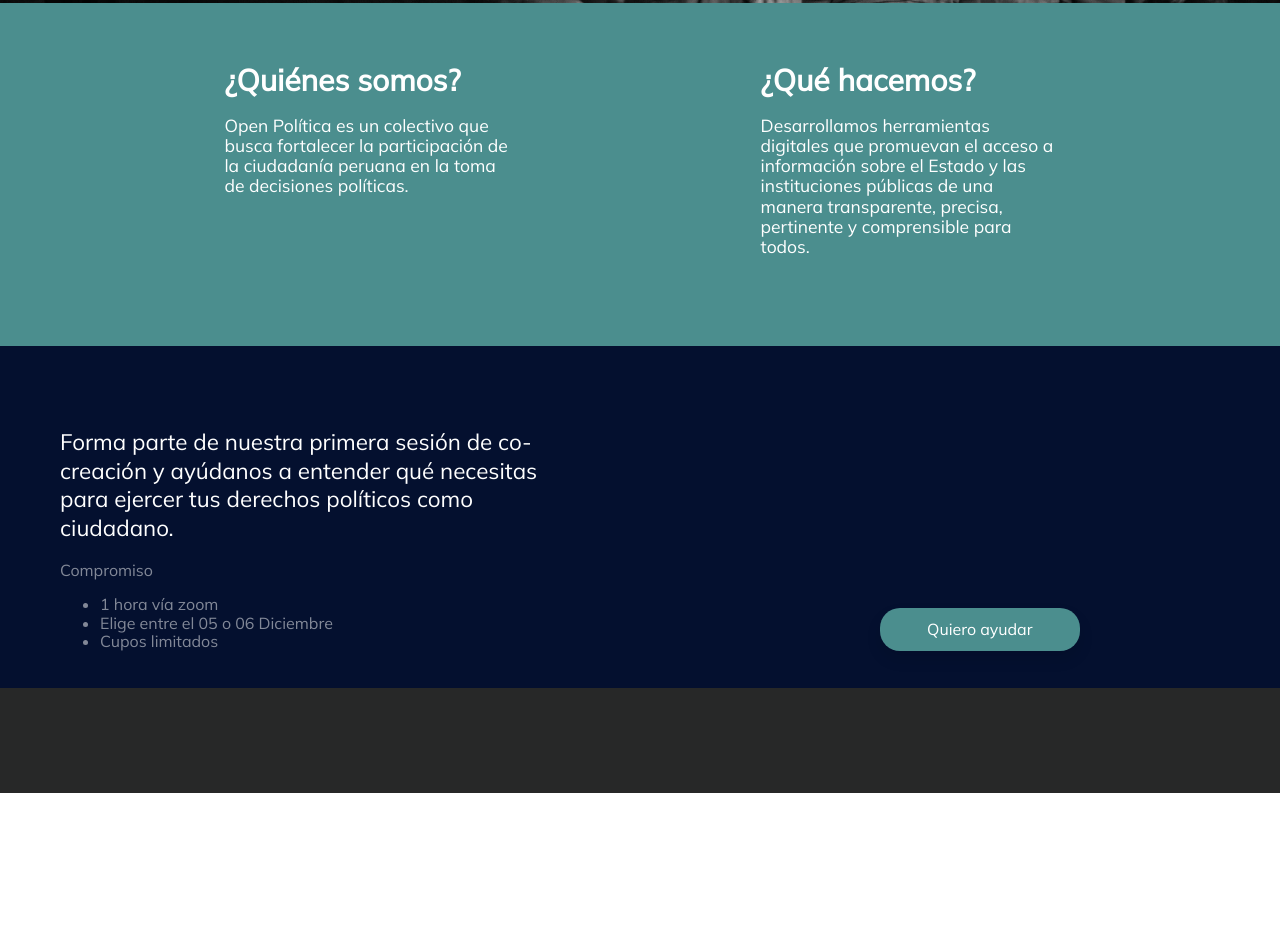
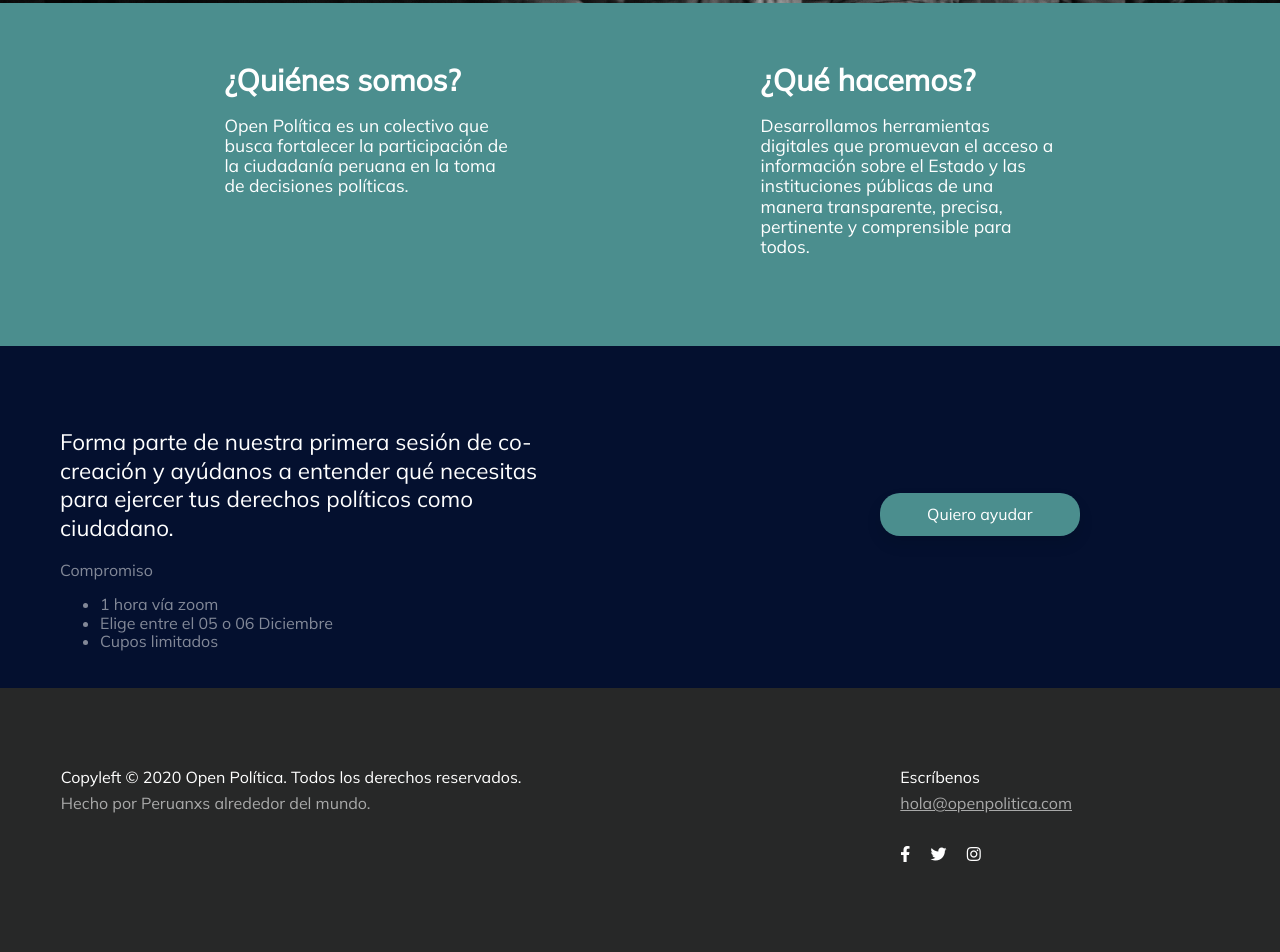
Before and after one commit to openpolitica/openpolitica.com, a website: page index.html in a window 1280 px wide. Shown: the part 582-1534 px from the top of the page. Before the commit the page ends 1375 px from the top, so only its background shows below. Drawn offline with nearby package versions, Linux system fonts and the light colour scheme.

Commit message:
Agrega footer

```diff
--- a/index.css
+++ b/index.css
@@ -162,7 +162,7 @@
 .call-to-action .want-to-help {
   position: absolute;
   right: 12.5rem;
-  top: 16.375rem;
+  top: 9.2rem;
 }
 
 @media (max-width: 425px) {
@@ -179,9 +179,47 @@
 footer {
   background: #272828;
   color: white;
-  height: 6.5625rem;
+  display: flex;
+  height: 16.5rem;
+  justify-content: space-between;
+  padding: 5rem 13rem 0 3.8rem;
 }
 
-footer .logo-icon {
-  height: 100px;
+@media (max-width: 425px) {
+  footer {
+    display: block;
+    height: auto;
+    padding: 2.5rem 0 2.5rem 1.5rem;
+  }
 }
+
+footer p {
+  margin: 0;
+}
+
+footer .signature {
+  margin-top: .5rem;
+  opacity: .6;
+}
+
+@media (max-width: 425px) {
+  footer .social {
+    margin-top: 2rem;
+  }
+}
+
+footer .email {
+  margin-top: .5rem;
+  opacity: .6;
+  text-decoration: underline;
+}
+
+footer .networks {
+  margin-top: 2rem;
+}
+
+footer .networks a {
+  color: white;
+  margin-right: 1rem;
+  text-decoration: none;
+}
--- a/index.html
+++ b/index.html
@@ -10,6 +10,7 @@
     />
     <link rel="preconnect" href="https://fonts.gstatic.com" />
     <link href="https://fonts.googleapis.com/css2?family=Mulish&display=swap" rel="stylesheet" />
+    <link rel="stylesheet" href="https://cdnjs.cloudflare.com/ajax/libs/font-awesome/5.15.1/css/all.min.css">
     <link rel="stylesheet" href="index.css" />
   </head>
   <body>
@@ -53,7 +54,25 @@
       <a href="//odpolitica.typeform.com/to/gzf9rIm5" class="want-to-help">Quiero ayudar</a>
     </section>
     <footer>
-
+      <div class="license">
+        <p class="copyleft">Copyleft © 2020 Open Política. Todos los derechos reservados.</p>
+        <p class="signature">Hecho por Peruanxs alrededor del mundo.</p>
+      </div>
+      <div class="social">
+        <p class="write-to-us">Escríbenos</p>
+        <p class="email">hola@openpolitica.com</p>
+        <div class="networks">
+          <a href="//facebook.com">
+            <i class="fab fa-facebook-f"></i>
+          </a>
+          <a href="//twitter.com/openpolitica">
+            <i class="fab fa-twitter"></i>
+          </a>
+          <a href="//instagram.com/open.politica">
+            <i class="fab fa-instagram"></i>
+          </a>
+        </div>
+      </div>
     </footer>
   </body>
 </html>
```
